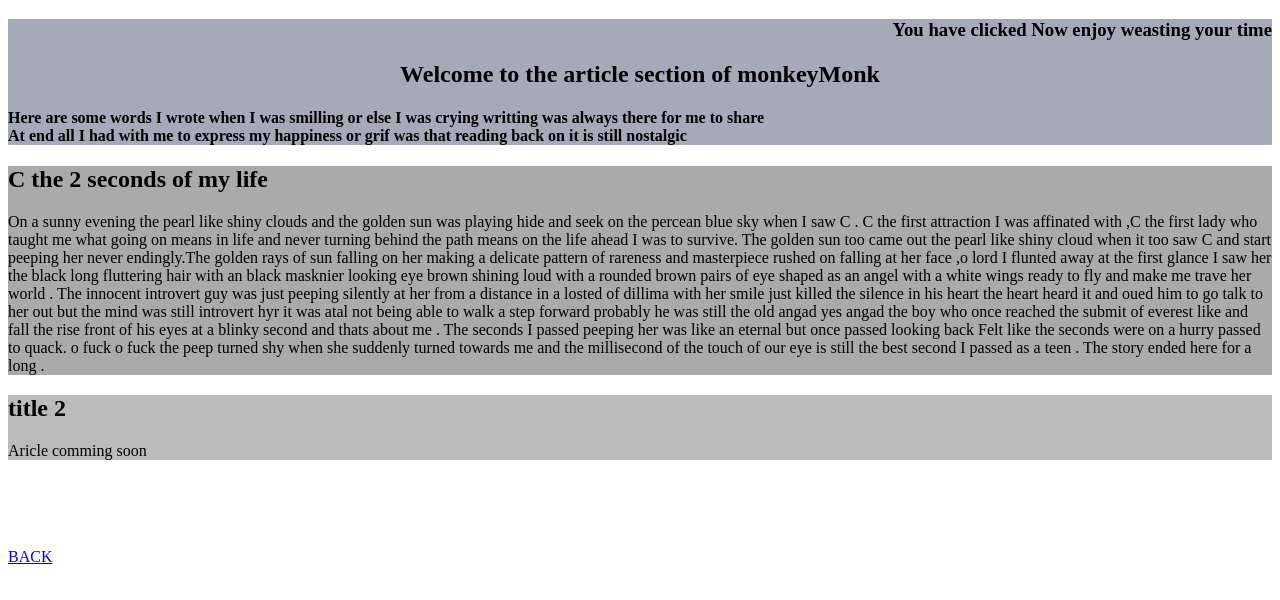
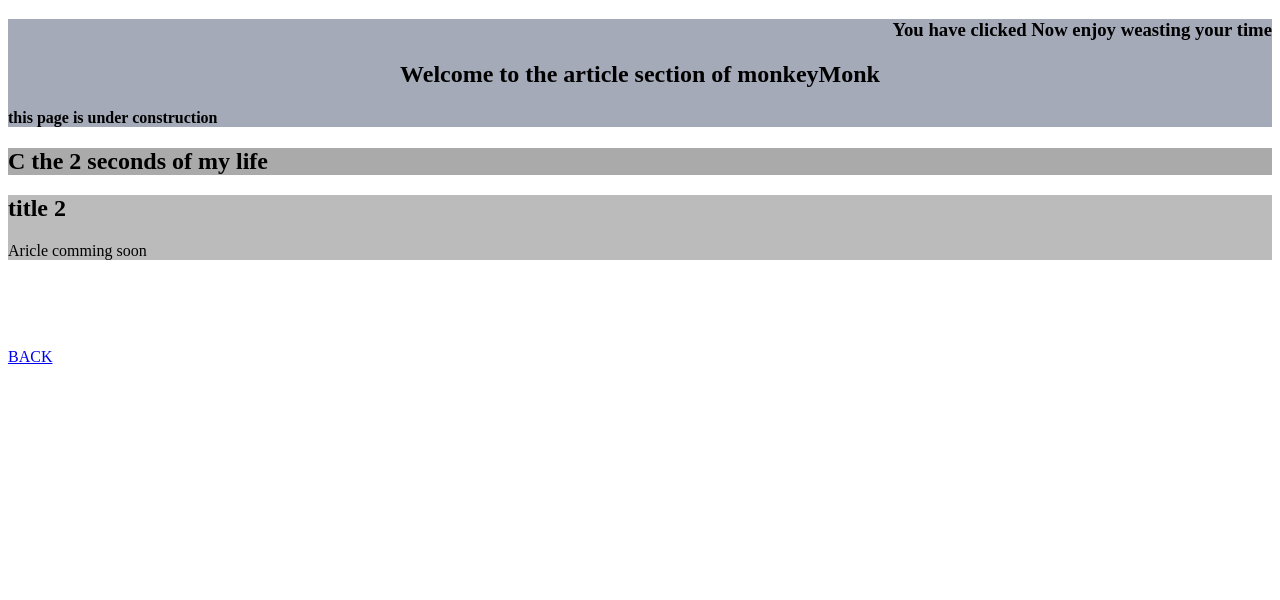
Before and after one commit to ugly-cap/angad, a plain HTML site: page articles.html in a window 1280 px wide. Drawn offline with Linux system fonts and the light colour scheme.

Commit message:
Update articles.html
removed

```diff
--- a/articles.html
+++ b/articles.html
@@ -9,8 +9,7 @@
     <div class="column" style="background-color:rgb(165, 170, 185);">
      <h3 align="right">You have clicked Now enjoy weasting your time</h3>
      <h2 align="center">Welcome to the article section of monkeyMonk</h2>
-     <h4 align="left">Here are some words I wrote when I was smilling or else I was crying writting was always there for me to share <br>
-        At end all I had with me to express my happiness or grif was that reading back on it is still nostalgic</h4>
+     <h4 align="left"> this page is under construction</h4>
     </div>
     </head>
 <body bgcolor="white">
@@ -19,14 +18,7 @@
     <div class="row">
         <div class="column" style="background-color:#aaa;">
        <h2>C the 2 seconds of my life</h2>
-       <p>On a sunny evening the pearl like shiny clouds and the golden sun was playing hide and seek on the percean blue sky when I saw C .
-        C the first attraction I  was affinated with ,C the first lady who taught me what going on means in life and never turning behind the path means on the life ahead I  was to survive.
 
-        The golden sun too came out the pearl like shiny cloud when it too saw C and start peeping her never endingly.The golden rays of sun falling on her making a delicate pattern of rareness and masterpiece rushed on falling at her face ,o lord  I  flunted away at the first glance I saw her the black long fluttering hair with an black masknier looking eye brown shining loud  with a rounded  brown pairs of eye shaped as an angel with a white wings ready to fly and make me trave her world .
-        The innocent introvert guy was just peeping silently at her from a distance in a losted of dillima  with her smile just killed the silence in his heart the heart heard it and oued him to  go talk to her out but the mind was still introvert hyr it was atal not being able to walk a step forward probably he was still the old angad yes angad the boy who once reached the submit of everest like and fall the rise front of his eyes at a blinky second  and thats about me .
-        The seconds I passed peeping her was like an eternal but once passed looking back Felt like the seconds were on a hurry passed to quack.
-        o fuck o fuck the peep turned shy when she suddenly turned towards me and the millisecond of the touch of our eye is still the best second I passed as a teen .
-        The story ended here for a long .</p>
        </div>
        <div class="column" style="background-color:#bbb;">
        <h2>title 2</h2>
```
